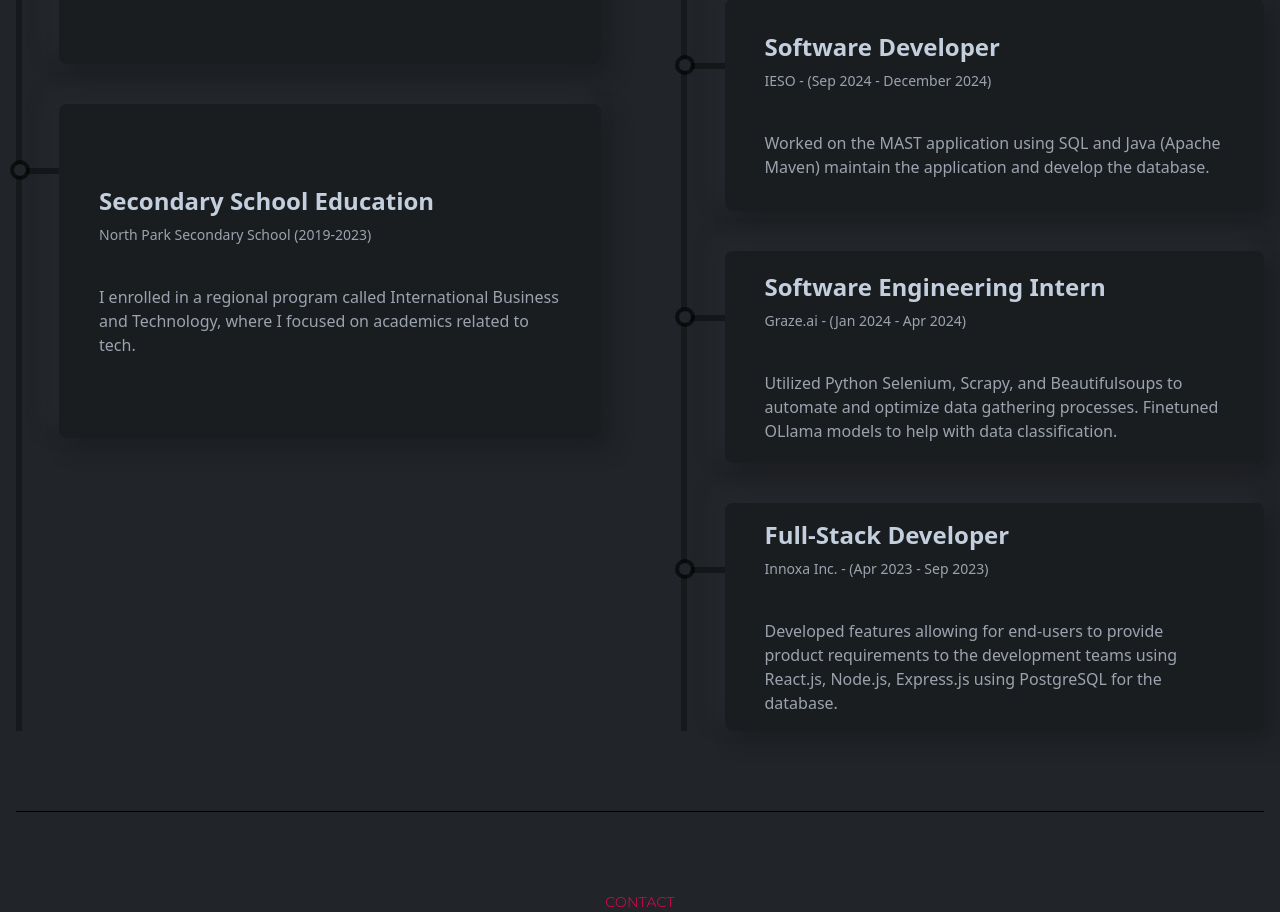
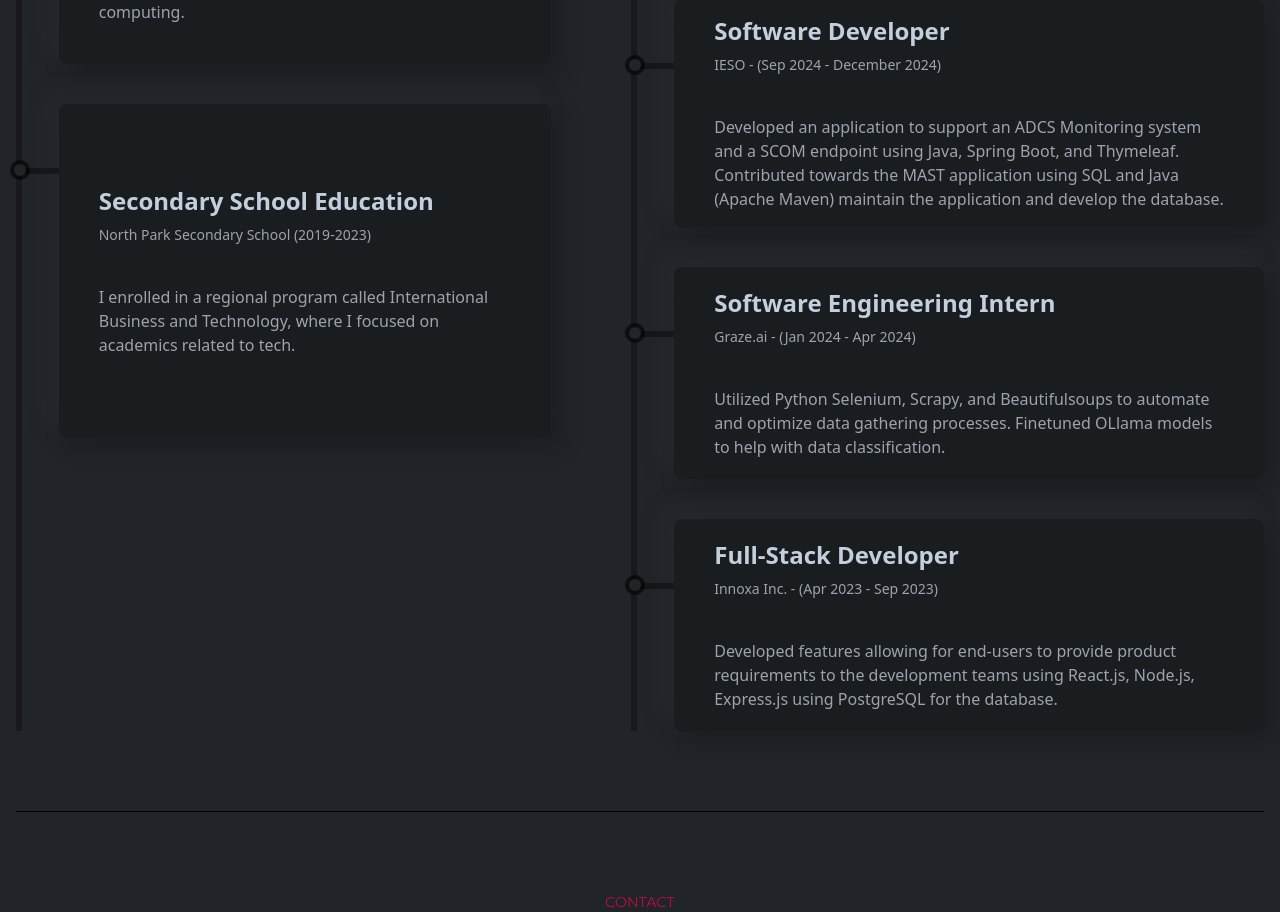
Before and after one commit to JayPrograms/Jay-Portfolio, a React (Create React App) app: page / in a window 1280 px wide. Shown: the part 4048-4960 px from the top of the page. Built offline with nearby package versions, Linux system fonts and the light colour scheme.

Commit message:
Updated IESO job description

```diff
--- a/src/components/resume/Education.js
+++ b/src/components/resume/Education.js
@@ -41,7 +41,7 @@ const Education = () => {
           <ResumeCard
             title="Software Developer"
             subTitle="IESO - (Sep 2024 - December 2024)"
-            des="Worked on the MAST application using SQL and Java (Apache Maven) maintain the application and develop the database."
+            des="Developed an application to support an ADCS Monitoring system and a SCOM endpoint using Java, Spring Boot, and Thymeleaf. Contributed towards the MAST application using SQL and Java (Apache Maven) maintain the application and develop the database."
           />
 
           <ResumeCard
```
